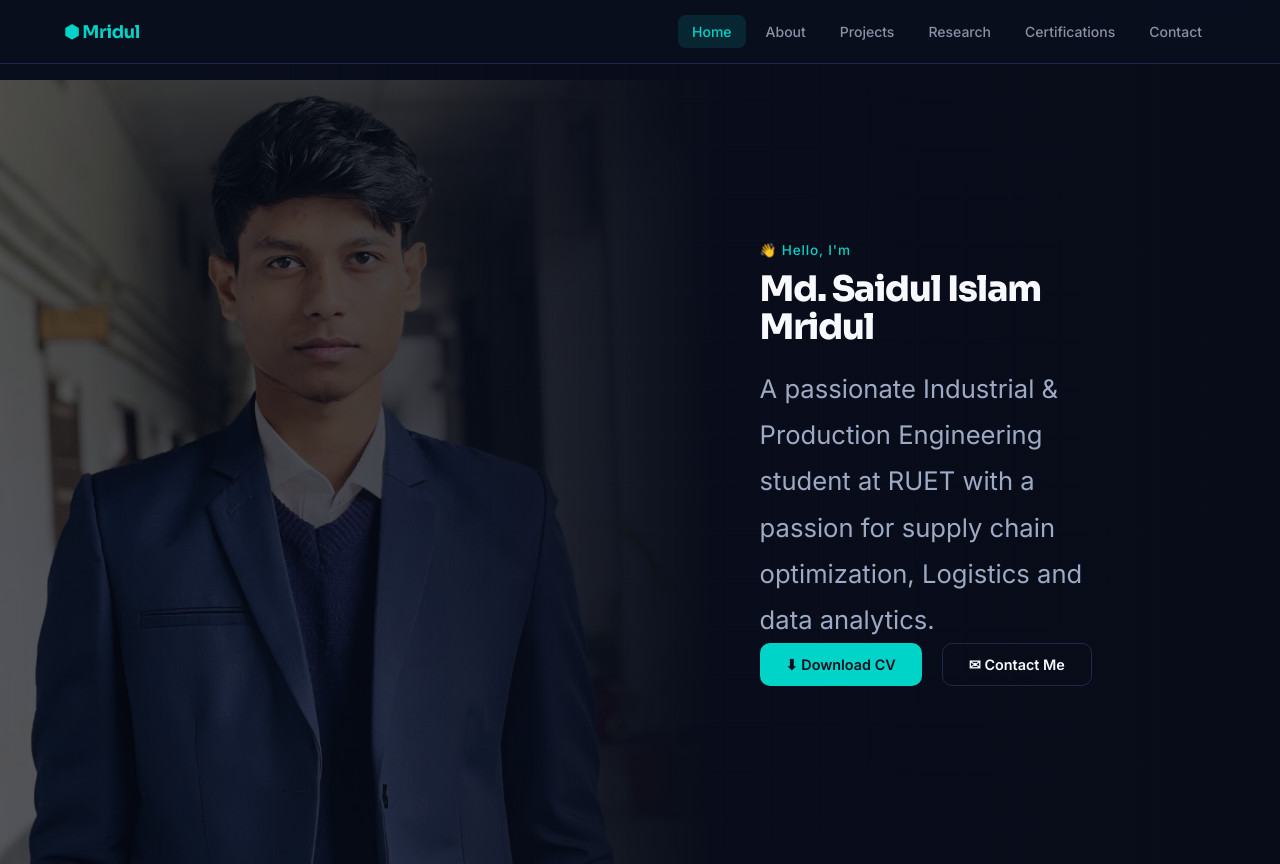
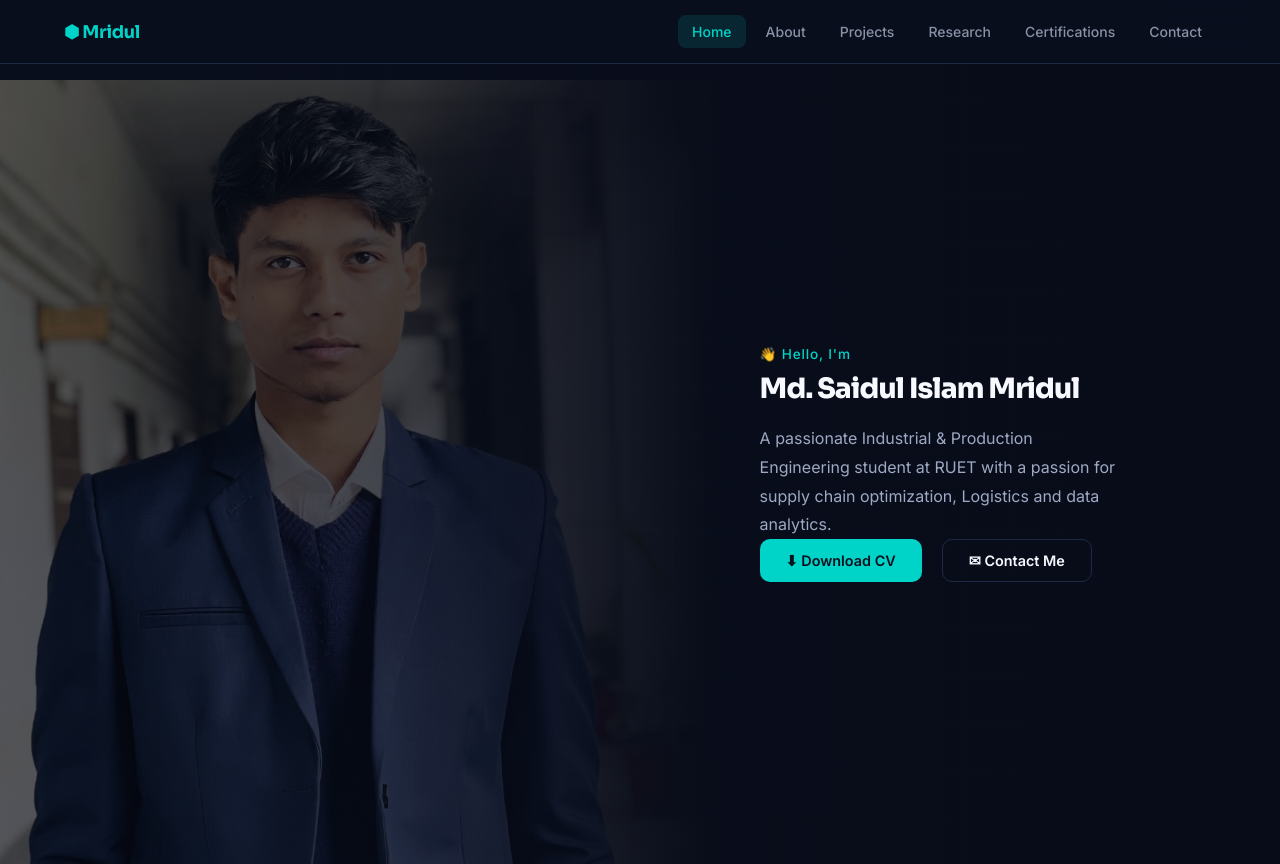
Before and after one commit to Saidulmridul/portfolio-md-saidul-islam-mridul, a plain HTML site: page index.html in a window 1280 px wide. Shown: the top 864 px of the page. Drawn offline with Linux system fonts and the light colour scheme.

Commit message:
Update index.html

```diff
--- a/index.html
+++ b/index.html
@@ -180,7 +180,7 @@ footer {
 }
 .hero-name {
   font-family: var(--font-d);
-  font-size:clamp(1.6rem,3.3vw,2.2rem);
+  font-size: 28px;
   font-weight: 800; line-height: 1.08;
   letter-spacing: -0.03em;
   color: var(--white);
@@ -195,7 +195,7 @@ footer {
 @keyframes blink { 0%,100%{opacity:1} 50%{opacity:0} }
 .hero-role {
   font-family: var(--font-d);
-  font-size: clamp(0.8rem, 1.6vw, 1.15rem);
+ font-size: clamp(1rem, 2.5vw, 1.3rem);
   font-weight: 300; color: var(--muted);
   margin-bottom: 20px;
 }
@@ -205,7 +205,7 @@ footer {
 
     line-height:1.8;
 
-    font-size:clamp(1rem,2.5vw,1.6rem);
+   font-size:16px;
 
     color:#9ea9c3;
 }
```
